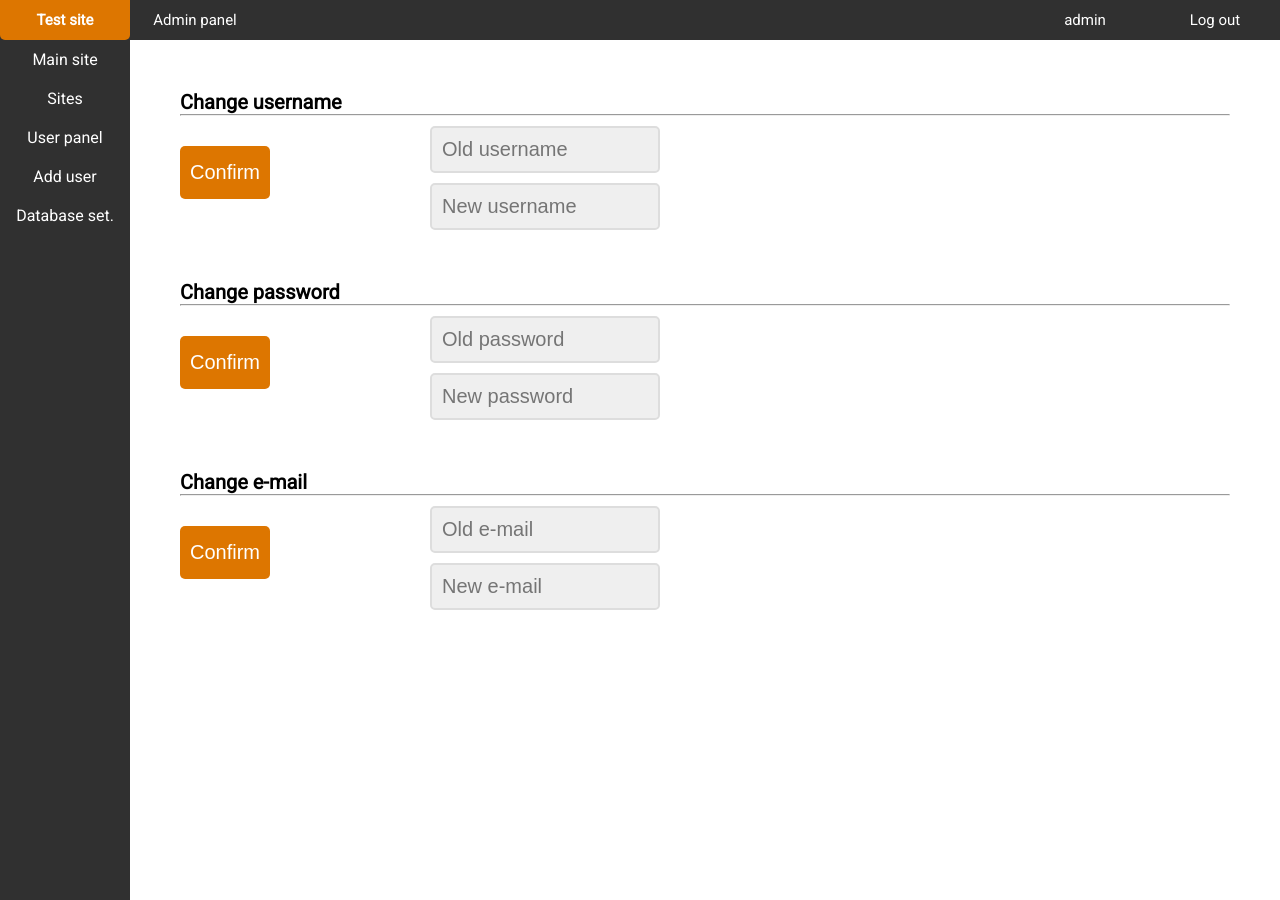
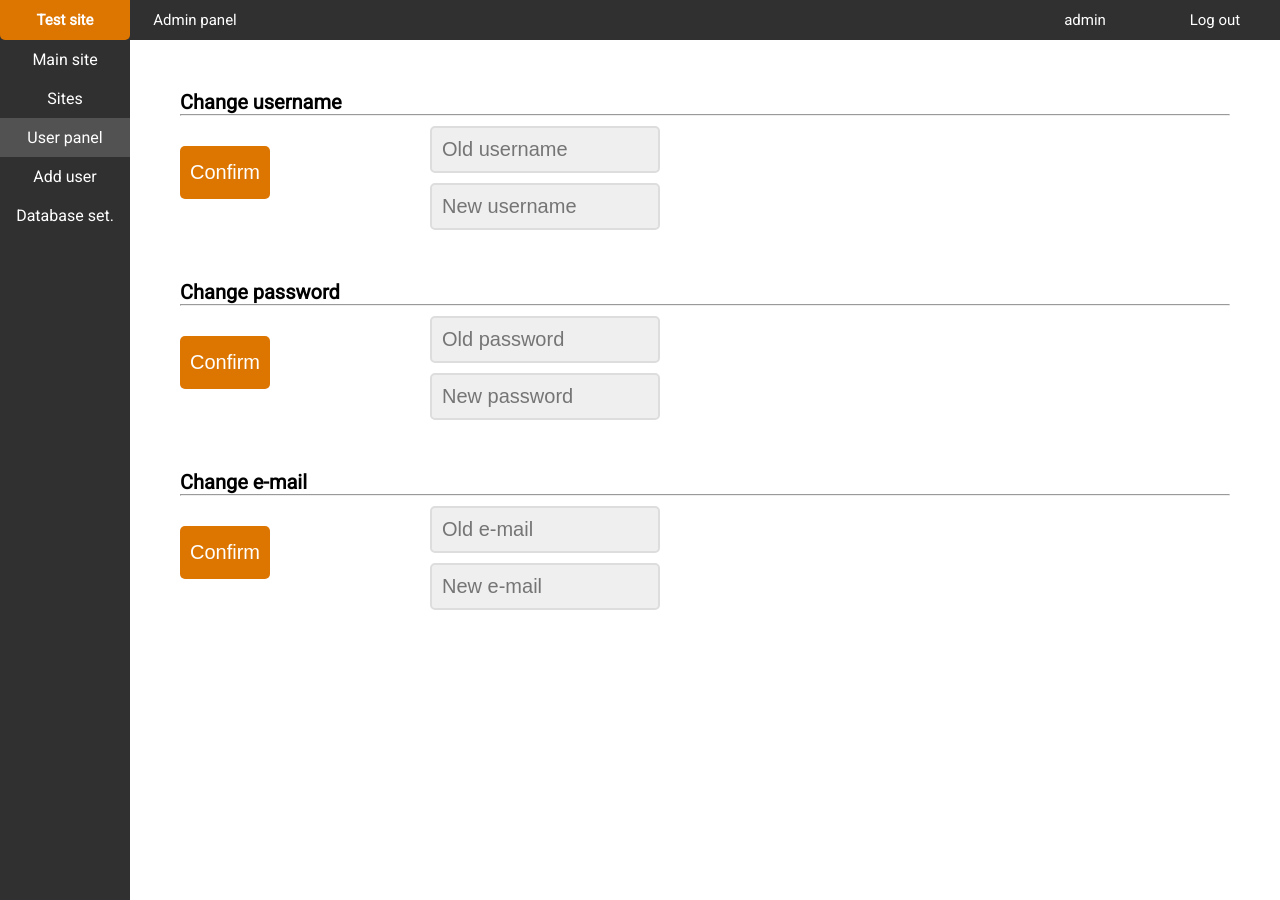
Before and after one commit to CasinoRoyaleKrupier/simple-cms, a PHP site: page /administrator/user_panel.php in a window 1280 px wide. Run offline with PHP 8.4, Linux system fonts and the light colour scheme; a user stored in the database is signed in.

Commit message:
update nav_bar

```diff
--- a/administrator/add_user_panel.php
+++ b/administrator/add_user_panel.php
@@ -56,7 +56,7 @@
         <div class="nav_bar_button">
             <a href="user_panel.php">User panel</a>
         </div>
-        <div class="nav_bar_button">
+        <div class="nav_bar_button" style="background-color: #525252;">
             <a href="add_user_panel.php">Add user</a>
         </div>
         <div class="nav_bar_button">
--- a/administrator/admin_panel.php
+++ b/administrator/admin_panel.php
@@ -47,7 +47,7 @@
     </div>
 
     <div id="nav_panel">
-    <div class="nav_bar_button">
+    <div class="nav_bar_button" style="background-color: #525252;">
             <a href="admin_panel.php">Main site</a>
         </div>
         <div class="nav_bar_button">
--- a/administrator/site_panel.php
+++ b/administrator/site_panel.php
@@ -50,7 +50,7 @@
     <div class="nav_bar_button">
             <a href="admin_panel.php">Main site</a>
         </div>
-        <div class="nav_bar_button">
+        <div class="nav_bar_button" style="background-color: #525252;">
             <a href="site_panel.php">Sites</a>
         </div>
         <div class="nav_bar_button">
--- a/administrator/user_panel.php
+++ b/administrator/user_panel.php
@@ -53,7 +53,7 @@
         <div class="nav_bar_button">
             <a href="site_panel.php">Sites</a>
         </div>
-        <div class="nav_bar_button">
+        <div class="nav_bar_button" style="background-color: #525252;">
             <a href="user_panel.php">User panel</a>
         </div>
         <div class="nav_bar_button">
```
